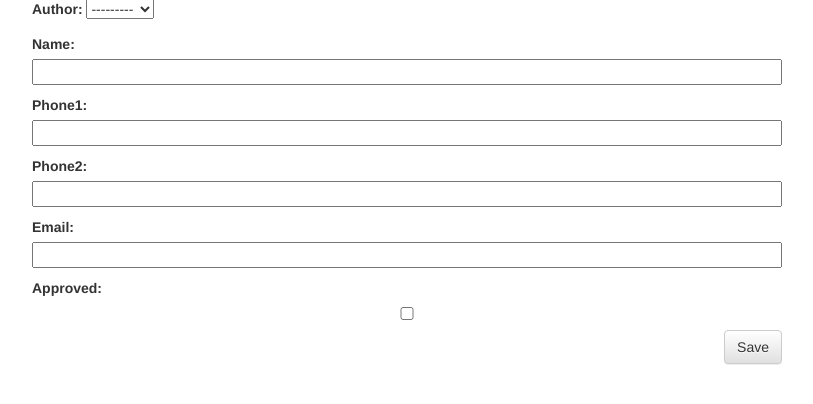
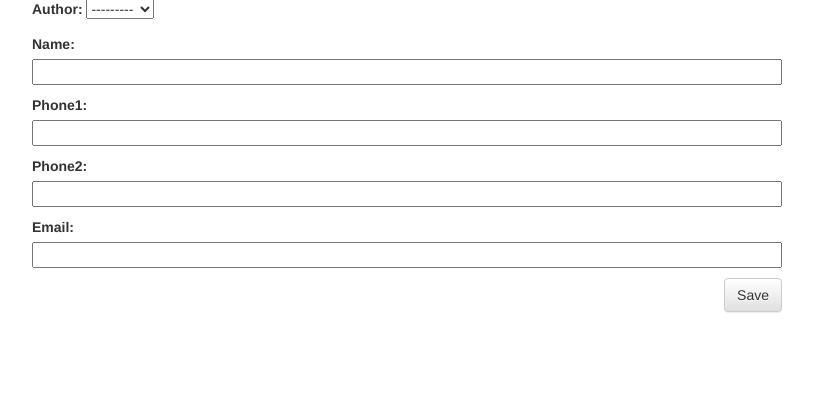
Before and after one commit to enthalpy3/Addr, a Django app: page /name/new/ in a window 1280 px wide. Shown: the part 214-618 px from the top of the page, without its empty margins (38-851 px from the left). Run offline with Django 3.2, Linux system fonts and the light colour scheme; the visitor is signed in with stand-in values (Sample User, id 1); data comes from the database, SQL or seed files in the repository; some libraries are stand-ins or nearby versions.

Commit message:
중 완료 승인된 주소만 보여주기 5차수정

```diff
--- a/addr/form.py
+++ b/addr/form.py
@@ -6,4 +6,4 @@
 
     class Meta:
         model = Addr
-        fields = ('author', 'name', 'phone1', 'phone2', 'email', 'approved',)
+        fields = ('author', 'name', 'phone1', 'phone2', 'email',)
--- a/addr/models.py
+++ b/addr/models.py
@@ -9,7 +9,7 @@
     email = models.EmailField(max_length=70, blank=True)
     created_date = models.DateTimeField(default=timezone.now)
     author = models.ForeignKey('auth.User', on_delete=models.CASCADE)
-    approved = models.BooleanField(default=False)
+    approved_addr = models.BooleanField(default=False)
     # published_date = models.DateTimeField(blank=True, null=True)
     # title = models.CharField(max_length=200)
     # text = models.TextField()
@@ -20,7 +20,7 @@
     #     self.save()
 
     def approve(self):
-        self.approved = True
+        self.approved_addr = True
         self.save()
 
     def __str__(self):
--- a/addr/templates/addr/name_list.html
+++ b/addr/templates/addr/name_list.html
@@ -3,8 +3,8 @@
 {% block content %}
 {% for name in names.all %}
     <div class="post">
-    {% if user.is_authenticated or name.approved %}
-            {% if not name.approved %}
+    {% if user.is_authenticated or name.approved_addr %}
+            {% if not name.approve_addr %}
             {% endif %}
         <h1><a href="{% url 'addr:name_detail' pk=name.pk %}">{{ name.name }}</a></h1>
         <p1>전화1:{{ name.phone1 }}</p1>
```
Also changed, not shown: addr/migrations/0012_auto_20180626_1521.py (added).
